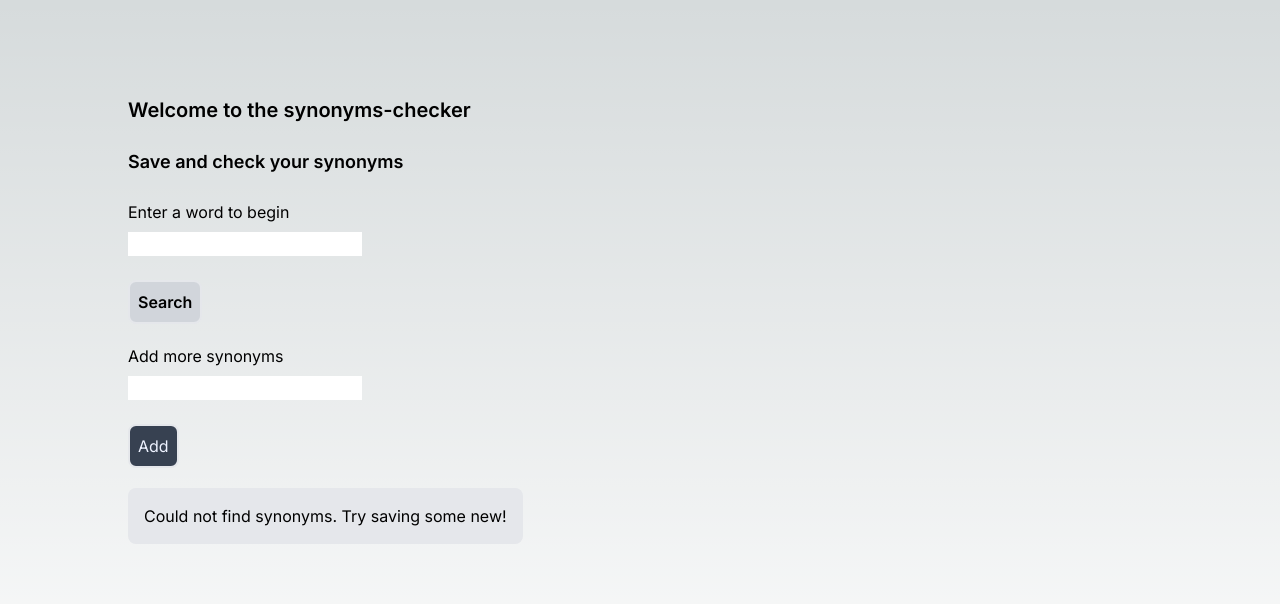
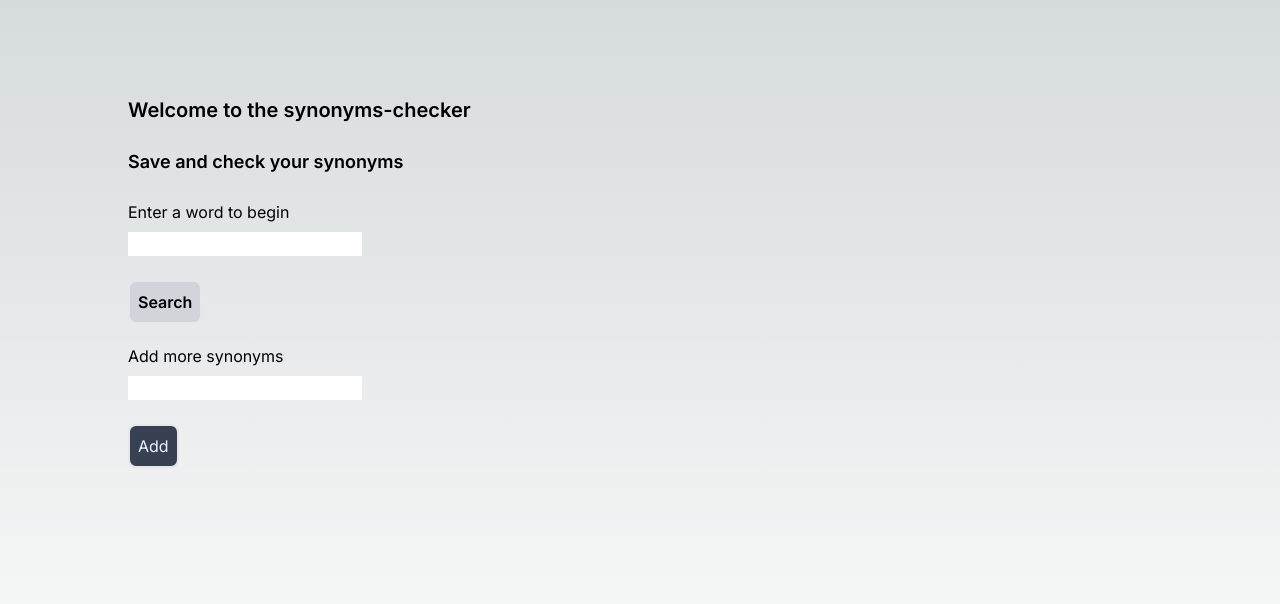
Before and after one commit to axelhj/synonymer, a Next.js app: page / in a window 1280 px wide. Shown: the top 604 px of the page. Built offline with nearby package versions, Linux system fonts and the light colour scheme.

Commit message:
Neater initial state

```diff
--- a/src/components/synonyms/synonyms.tsx
+++ b/src/components/synonyms/synonyms.tsx
@@ -15,6 +15,8 @@ const FindSynonym = () => {
 
   const [synonyms, setSynonyms] = useState<string[]>([]);
 
+  const [initialState, setInitialState] = useState(true);
+
   const findSynonyms = async () => {
     if (!word) {
       setSynonyms([]);
@@ -22,6 +24,7 @@ const FindSynonym = () => {
       return;
     }
     const reponse = await getJson<Synonym>(routes.getSynonym(word));
+    setInitialState(false);
     setError("");
     setSynonyms((reponse?.synonyms || []).sort());
   };
@@ -36,6 +39,7 @@ const FindSynonym = () => {
     await postJson(routes.addSynonym, {
         word, synonym
     });
+    setInitialState(false);
     setWord(postedWord);
     setError("");
     findSynonyms();
@@ -95,7 +99,7 @@ const FindSynonym = () => {
             bg-gray-200 border-solid rounded-lg w-fit"
           >{foundSynonym}</p>
         )}
-        {(error || (word && synonyms.length)) ? null : <div className="mb-2 p-4 last:mb-0
+        {(initialState || error || (word && synonyms.length)) ? null : <div className="mb-2 p-4 last:mb-0
           bg-gray-200 border-solid rounded-lg w-fit">
           <p>Could not find synonyms{ word ? ` for ${word}` : ""}. Try saving some new!</p>
         </div>}
```
